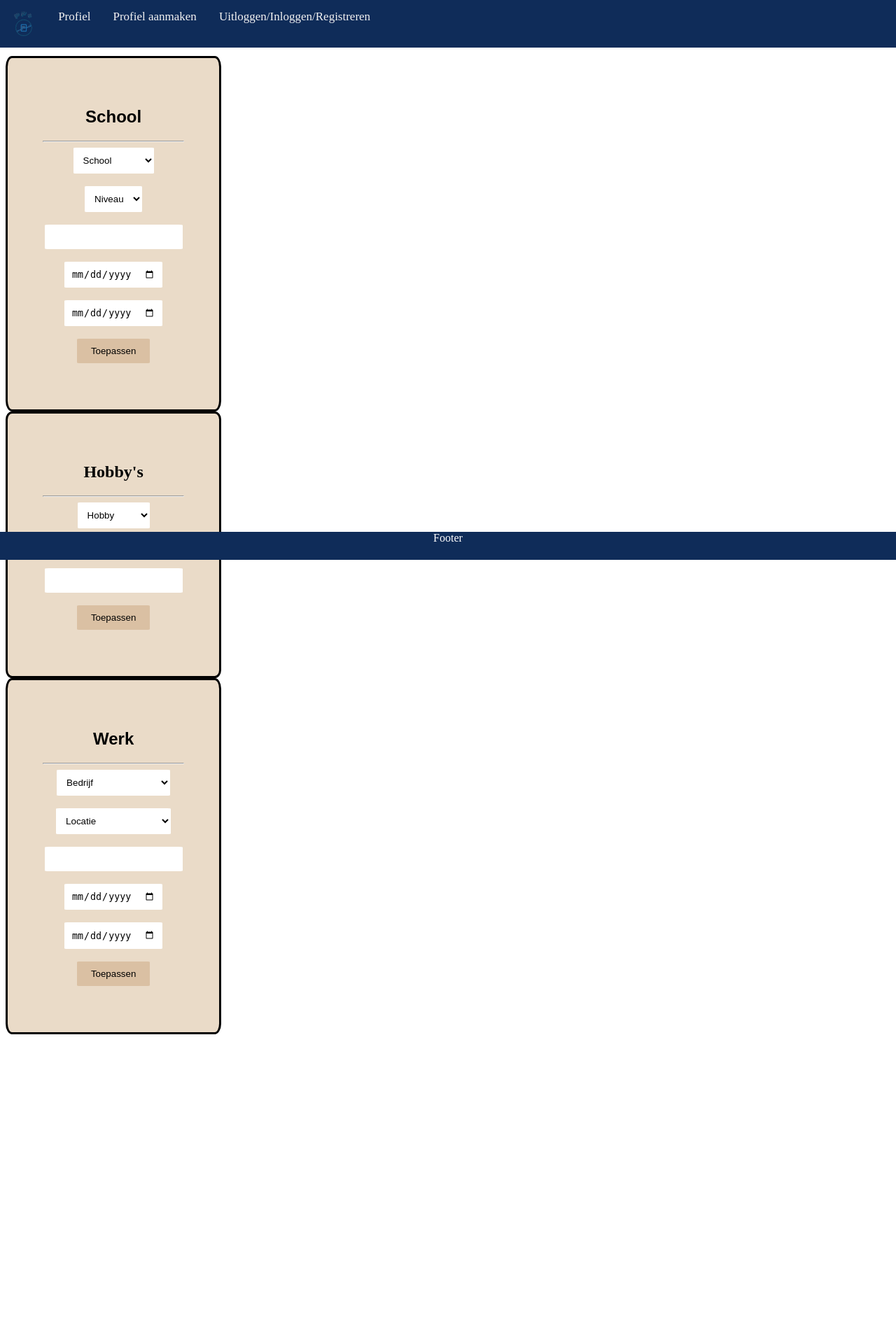
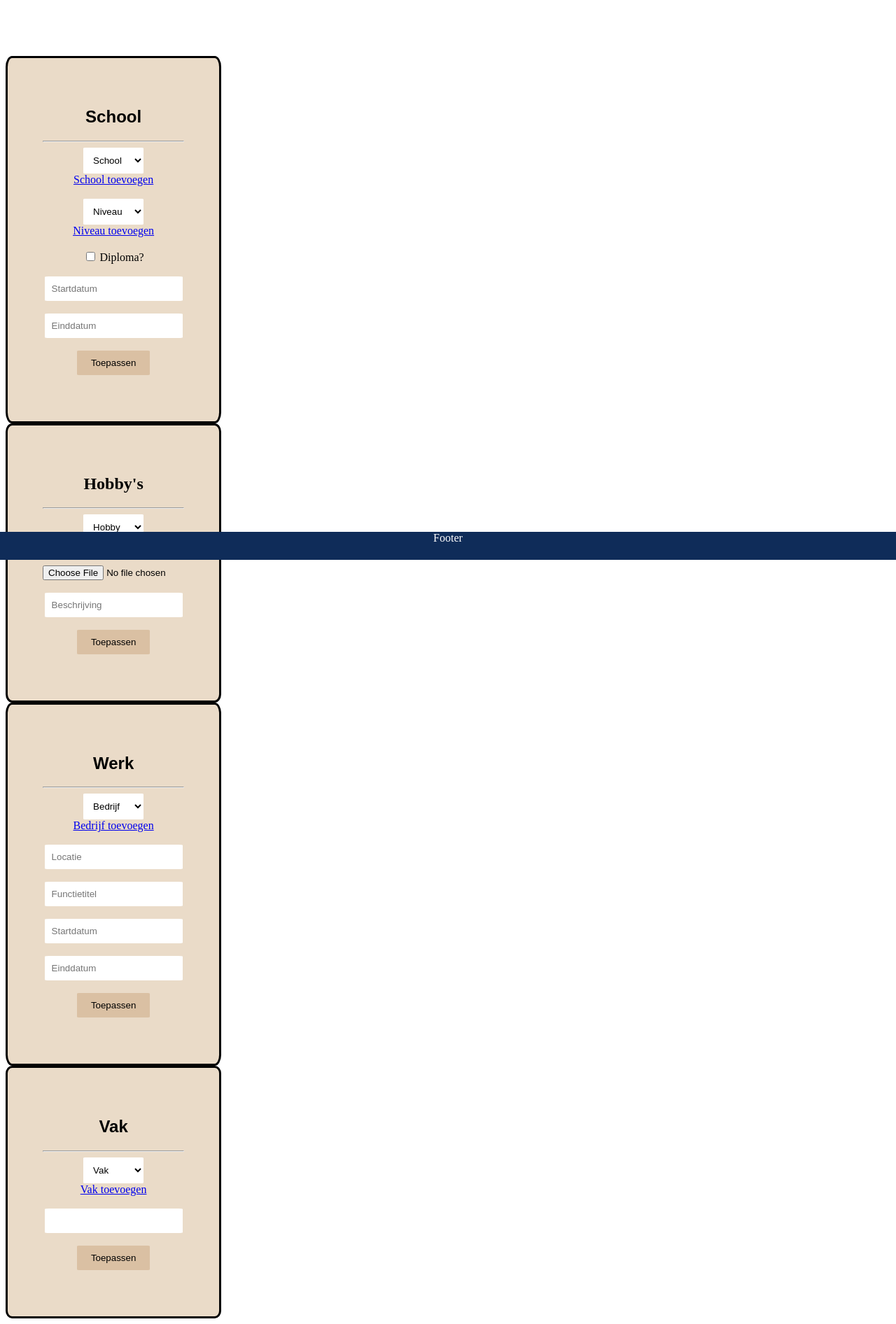
Before and after one commit to M0ktay/ProfielPlus, a PHP site: page /views/profielbeheer.view.php in a window 1280 px wide. Shown: the whole page at 70% size. Before the commit the page ends 1478 px from the top, so only its background shows below. Run offline with PHP 8.4, Linux system fonts and the light colour scheme; tables that the repository leaves empty or names only in its code hold one stand-in row (values such as "Sample post").

Commit message:
kleine aanpassing met placeholder, required en de require

```diff
--- a/controllers/profielbeheer.php
+++ b/controllers/profielbeheer.php
@@ -1,2 +1,2 @@
 <?php
-require 'C:\Users\Gebruiker\Desktop\Schoolmap\ProfielPlus\views\profielbeheer.view.php';
+require '..\views\profielbeheer.view.php';
--- a/views/profielaanmaken.view.php
+++ b/views/profielaanmaken.view.php
@@ -268,7 +268,7 @@ VALUES('$gebruikers_id', '$schoolVak', '$cijfer');";
             <br/>
             <a href="selecttoevoegen.php?toevoegen=Vak">Vak toevoegen</a>
             <br/><br/>
-            <input name="cijfer" type="number" step="0.01" inputmode="numeric"><br/><br/>
+            <input name="cijfer" type="number" step="0.01" inputmode="numeric" placeholder="Cijfer" required><br/><br/>
             <input type="submit" name="vakSubmit" value="Toepassen">
         </form>
     </section>
--- a/views/profielbeheer.view.php
+++ b/views/profielbeheer.view.php
@@ -1,4 +1,5 @@
 <?php
+session_start();
 ?>
 <html lang="eng">
 <head>
@@ -31,6 +32,13 @@
             border-radius: 3%;
         }
 
+        input[type="number"] {
+            background-color: white;
+            border: solid black 5px;
+            border: 0;
+            padding: 10px 10px;
+            border-radius: 3%;
+        }
         select{
             background-color: white;
             border: solid black 5px;
@@ -38,6 +46,7 @@
             padding: 10px 10px;
             border-radius: 3%;
         }
+
         #box {
             background-color: #EADBC8;
             padding: 50px;
@@ -56,36 +65,134 @@
 </head>
 <body>
 <?php
-require 'partials/nav.php';
+//require 'partials/nav.php';
+require '../controllers/dbconnectie.php';
+
+$query = "SELECT * FROM scholen";
+$stmt = $conn->prepare($query);
+$stmt->execute();
+$scholen = $stmt->fetchAll();
+
+
+$query = "SELECT * FROM niveau";
+$stmt = $conn->prepare($query);
+$stmt->execute();
+$niveaus = $stmt->fetchAll();
+
+
+$query = "SELECT * FROM hobby";
+$stmt = $conn->prepare($query);
+$stmt->execute();
+$hobbys = $stmt->fetchAll();
+
+
+$query = "SELECT * FROM bedrijf";
+$stmt = $conn->prepare($query);
+$stmt->execute();
+$bedrijven = $stmt->fetchAll();
+
+
+$query = "SELECT * FROM vakken";
+$stmt = $conn->prepare($query);
+$stmt->execute();
+$vakken = $stmt->fetchAll();
+
+
+if(isset($_SESSION['gebruiker_id'])){
+    $gebruikers_id = $_SESSION['gebruiker_id'];
+}else {
+    $gebruikers_id = 1;
+//    header("location: ../controllers/inloggen.php");
+}
+
+if(isset($_POST["schoolSubmit"])) {
+    $schoolnaam = $_POST["school"];
+    $niveauschool = $_POST["niveau"];
+    $diploma = isset($_POST['is_active']) ? 1 : 0;
+    $startDatumschool = $_POST["startdatumschool"];
+    $eindDatumschool = $_POST["einddatumschool"];
+
+    $query = "INSERT INTO gebruiker_heeft_scholen (gebruikers_id, scholen_id, niveau_id, diploma, startDatum, eindDatum)
+VALUES('$gebruikers_id','$schoolnaam', '$niveauschool', '$diploma', '$startDatumschool', '$eindDatumschool');";
+    $stmt = $conn->prepare($query);
+    $stmt->execute();
+}
+
+if(isset($_POST["hobbySubmit"])) {
+    $hobbyid = $_POST["hobby"];
+    $foto = $_POST["foto"];
+    $beschrijving = $_POST["beschrijving"];
+
+    $query = "INSERT INTO gebruiker_heeft_hobby (hobby_id, gebruikers_id, afbeelding, beschrijving)
+VALUES('$hobbyid', '$gebruikers_id', '$foto', '$beschrijving');";
+    $stmt = $conn->prepare($query);
+    $stmt->execute();
+}
+
+if(isset($_POST["werkSubmit"])) {
+    $bedrijfid = $_POST["bedrijf"];
+    $locatie = $_POST["locatie"];
+    $functietitel = $_POST['functietitel'];
+    $startDatumwerk = $_POST["startdatumwerk"];
+    $eindDatumwerk = $_POST["einddatumwerk"];
+
+    $query = "INSERT INTO gebruiker_heeft_bedrijf (gebruikers_id, bedrijf_id, startDatum, eindDatum, functieTitel, locatie )
+VALUES('$gebruikers_id', '$bedrijfid', '$startDatumwerk', '$eindDatumwerk', '$functietitel', '$locatie');";
+    $stmt = $conn->prepare($query);
+    $stmt->execute();
+}
+
+
+if(isset($_POST["vakSubmit"])) {
+    $schoolVak = $_POST["vak"];
+    $cijfer = $_POST["cijfer"];
+
+    $query = "INSERT INTO gebruiker_heeft_vakken (gebruikers_id, vakken_id, cijfer)
+VALUES('$gebruikers_id', '$schoolVak', '$cijfer');";
+    $stmt = $conn->prepare($query);
+    $stmt->execute();
+}
+
 ?>
 <main>
     <br/><br/><br/><br/>
     <section id="box">
         <h2>School</h2>
         <hr>
-        <form method="POST" href="../controllers/profielaanmaken.php">
+        <form method="POST" href="../controllers/profielbeheer.php">
             <input type="hidden" name="id" value="id uit get">
             <!--            Als die er niet tussen staat moet er een toevoeg mogelijkheid komen-->
-<!--            Selecteer de mogelijk al eerder ingevoerde waarde uit de db-->
-            <select name="school" id="school">
+            <select name="school" id="school" required>
                 <option value="" disabled selected>School</option>
-                <option value="Windesheim">Windesheim</option>
-                <option value="ICT Campus">ICT Campus</option>
-                <option value="ROC">ROC</option>
-            </select><br/><br/>
-            <!--            Als die er niet tussen staat moet er een toevoeg mogelijkheid komen-->
+                <?php
+                foreach($scholen as $school){
+                    echo "<option value='$school[0]'>";
+                    echo $school['naam'] . "</option>";
+                }
+                ?>
+            </select>
+            <br/>
+            <a href="selecttoevoegen.php?toevoegen=School">School toevoegen</a>
+            <br/><br/>
+            <!--Als die er niet tussen staat moet er een toevoeg mogelijkheid komen-->
             <!--Misschien niveau een apparte tabel maken in de db of ergens anders dan bij scholen??-->
-            <!--            Selecteer de mogelijk al eerder ingevoerde waarde uit de db-->
-
-            <select name="niveau" id="niveau">
+            <select name="niveau" id="niveau" required>
                 <option value="" disabled selected>Niveau</option>
-                <option value="Mavo">Mavo</option>
-                <option value="Havo">Havo</option>
-                <option value="VWO">VWO</option>
-            </select><br/><br/>
-            <input type="text" name="diploma" value=""><br/><br/>
-            <input type="date" name="startdatum" value=""> <br/><br/>
-            <input type="date" name="einddatum" value=""> <br/><br/>
+                <?php
+                foreach($niveaus as $niveau){
+                    echo "<option value='$niveau[0]'>";
+                    echo $niveau['naam'] . "</option>";
+                }
+                ?>
+            </select>
+            <br/>
+            <a href="selecttoevoegen.php?toevoegen=Niveau">Niveau toevoegen</a><br/><br/>
+            <input type="checkbox" id="diploma" name="diploma" value="1">
+            <label for="diploma">Diploma?</label><br><br/>
+            <input type="text" name="startdatumschool" placeholder="Startdatum"
+                   onfocus="(this.type='date')" required> <br/><br/>
+            <input type="text" name="einddatumschool" placeholder="Einddatum"
+                   onfocus="(this.type='date')" required> <br/><br/>
             <input type="submit" name="schoolSubmit" value="Toepassen">
         </form>
     </section>
@@ -93,18 +200,22 @@ require 'partials/nav.php';
     <section id="box">
         <h1>Hobby's</h1>
         <hr>
-        <form method="POST" href="../controllers/profielaanmaken.php">
+        <form method="POST" href="../controllers/profielbeheer.php">
             <input type="hidden" name="id" value="id uit get">
             <!--            Als die er niet tussen staat moet er een toevoeg mogelijkheid komen-->
-            <!--            Selecteer de mogelijk al eerder ingevoerde waarde uit de db-->
-            <select name="hobby" id="hobby">
+            <select name="hobby" id="hobby" required>
                 <option value="" disabled selected>Hobby</option>
-                <option value="Voetballen">Voetballen</option>
-                <option value="Schaken">Schaken</option>
-                <option value="Gamen">Gamen</option>
-            </select><br/><br/>
-            <input type="file" name="foto"><br/><br/>
-            <input type="text" name="beschrijving" value="" maxlength="100"><br/><br/>
+                <?php
+                foreach($hobbys as $hobby){
+                    echo "<option value='$hobby[0]'>";
+                    echo $hobby['naam'] . "</option>";
+                }
+                ?>
+            </select>
+            <br/>
+            <a href="selecttoevoegen.php?toevoegen=Hobby">Hobby toevoegen</a><br/><br/>
+            <input type="file" name="foto" placeholder="Foto"><br/><br/>
+            <input type="text" name="beschrijving" placeholder="Beschrijving" maxlength="100"><br/><br/>
             <input type="submit" name="hobbySubmit" value="Toepassen">
         </form>
     </section>
@@ -112,29 +223,53 @@ require 'partials/nav.php';
     <section id="box">
         <h2>Werk</h2>
         <hr>
-        <form method="POST" href="../controllers/profielaanmaken.php">
+        <form method="POST" href="../controllers/profielbeheer.php">
             <input type="hidden" name="id" value="id uit get">
             <!--            Als die er niet tussen staat moet er een toevoeg mogelijkheid komen-->
-            <!--            Selecteer de mogelijk al eerder ingevoerde waarde uit de db-->
-            <select name="bedrijf" id="bedrijf">
+            <select name="bedrijf" id="bedrijf" required>
                 <option value="" disabled selected>Bedrijf</option>
-                <option value="@AllArt">@AllArt</option>
-                <option value="ING">ING</option>
-                <option value="The Koole Company">The Koole Company</option>
-            </select><br/><br/>
+                <?php
+                foreach($bedrijven as $bedrijf){
+                    echo "<option value='$bedrijf[0]'>";
+                    echo $bedrijf['naam'] . "</option>";
+                }
+                ?>
+            </select>
+            <br/>
+            <a href="selecttoevoegen.php?toevoegen=Bedrijf">Bedrijf toevoegen</a>
+            <br/><br/>
             <!--            Als die er niet tussen staat moet er een toevoeg mogelijkheid komen-->
             <!--Misschien locatie een apparte tabel maken in de db of ergens anders dan bij bedrijf??-->
-            <!--            Selecteer de mogelijk al eerder ingevoerde waarde uit de db-->
-            <select name="locatie" id="locatie">
-                <option value="" disabled selected>Locatie</option>
-                <option value="Naarden">Naarden</option>
-                <option value="Hilversum">Hilversum</option>
-                <option value="Nederhorst den Berg">Nederhorst den Berg</option>
-            </select><br/><br/>
-            <input type="text" name="functietitel" value=""><br/><br/>
-            <input type="date" name="startdatum" value=""> <br/><br/>
-            <input type="date" name="startdatum" value=""> <br/><br/>
-            <input type="submit" name="schoolSubmit" value="Toepassen">
+            <input type="text" name="locatie" placeholder="Locatie" required><br/><br/>
+            <input type="text" name="functietitel" placeholder="Functietitel" required><br/><br/>
+            <input type="text" name="startdatumwerk" placeholder="Startdatum"
+                   onfocus="(this.type='date')" required> <br/><br/>
+            <input type="text" name="einddatumwerk" placeholder="Einddatum"
+                   onfocus="(this.type='date')" required> <br/><br/>
+            <input type="submit" name="werkSubmit" value="Toepassen">
+        </form>
+    </section>
+
+    <section id="box">
+        <h2>Vak</h2>
+        <hr>
+        <form method="POST" href="../controllers/profielbeheer.php">
+            <input type="hidden" name="id" value="id uit get">
+            <!--            Als die er niet tussen staat moet er een toevoeg mogelijkheid komen-->
+            <select name="vak" id="vak" required>
+                <option value="" disabled selected>Vak</option>
+                <?php
+                foreach($vakken as $vak){
+                    echo "<option value='$vak[0]'>";
+                    echo $vak['naam'] . "</option>";
+                }
+                ?>
+            </select>
+            <br/>
+            <a href="selecttoevoegen.php?toevoegen=Vak">Vak toevoegen</a>
+            <br/><br/>
+            <input name="cijfer" type="number" step="0.01" inputmode="numeric"><br/><br/>
+            <input type="submit" name="vakSubmit" value="Toepassen">
         </form>
     </section>
 </main>
```
